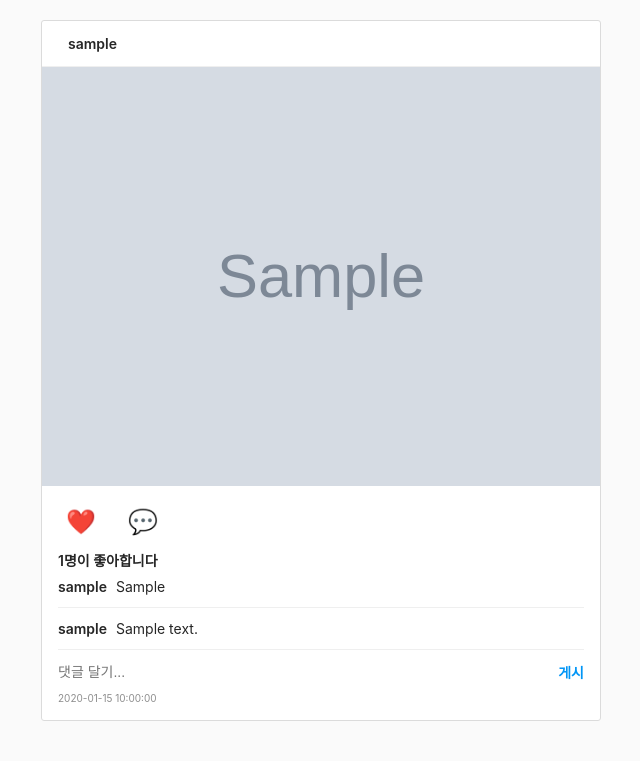
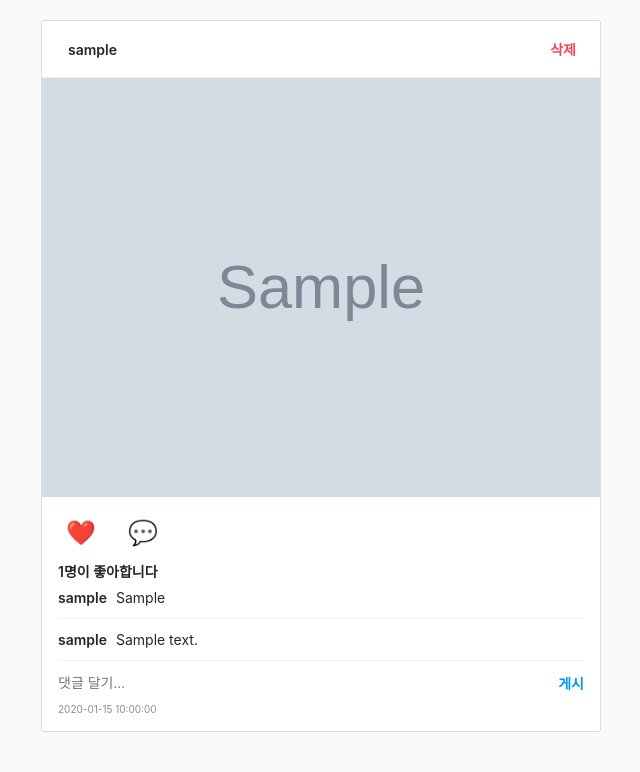
Before and after one commit to hongsi66/secure_coding_team4, a Flask app: page /feed in a window 1280 px wide. Shown: the part 50-822 px from the top of the page, without its empty margins (319-959 px from the left). Before the commit the page ends 771 px from the top, so only its background shows below. Run offline with Flask 3, Linux system fonts and the light colour scheme; a user stored in the database is signed in; tables that the repository leaves empty hold one stand-in row (values such as "Sample post"); grey boxes marked "Sample" are stand-in pictures.

Commit message:
작업 내용 임시 저장

```diff
--- a/app.py
+++ b/app.py
@@ -309,6 +309,52 @@ def add_comment(post_id):
         }
     })
 
+@app.route('/api/post/<int:post_id>', methods=['DELETE'])
+def delete_post(post_id):
+    """게시물 삭제"""
+    if 'user_id' not in session:
+        return jsonify({"success": False, "message": "로그인이 필요합니다."}), 401
+
+    user_id = session['user_id']
+    conn = get_db()
+
+    # 게시물이 존재하는지 및 현재 사용자의 게시물인지 확인
+    post = conn.execute(
+        "SELECT * FROM posts WHERE id=? AND user_id=?", (post_id, user_id)
+    ).fetchone()
+
+    if not post:
+        conn.close()
+        return jsonify({"success": False, "message": "게시물을 찾을 수 없거나 삭제 권한이 없습니다."}), 403
+
+    try:
+        # 관련 좋아요 삭제
+        conn.execute("DELETE FROM likes WHERE post_id=?", (post_id,))
+
+        # 관련 댓글 삭제
+        conn.execute("DELETE FROM comments WHERE post_id=?", (post_id,))
+
+        # 게시물 삭제
+        conn.execute("DELETE FROM posts WHERE id=?", (post_id,))
+        conn.commit()
+
+        # 업로드된 이미지 파일 삭제
+        image_path = post['image_path']
+        file_path = os.path.join(app.config['UPLOAD_FOLDER'], image_path)
+        if os.path.exists(file_path):
+            try:
+                os.remove(file_path)
+            except Exception as e:
+                print(f"파일 삭제 중 오류: {e}")
+
+        conn.close()
+        return jsonify({"success": True, "message": "게시물이 삭제되었습니다."})
+
+    except Exception as e:
+        conn.rollback()
+        conn.close()
+        return jsonify({"success": False, "message": f"게시물 삭제 중 오류가 발생했습니다: {str(e)}"}), 500
+
 if __name__ == "__main__":
     # 데이터베이스 초기화 (처음 실행 시)
     if not os.path.exists(DB):
--- a/templates/feed.html
+++ b/templates/feed.html
@@ -68,8 +68,14 @@
     .post-header {
       padding: 14px 16px;
       display: flex;
+      justify-content: space-between;
       align-items: center;
       border-bottom: 1px solid #efefef;
+    }
+
+    .post-header-left {
+      display: flex;
+      align-items: center;
     }
 
     .post-username {
@@ -77,6 +83,22 @@
       font-size: 14px;
       color: #262626;
       margin-left: 10px;
+    }
+
+    .delete-btn {
+      background: none;
+      border: none;
+      color: #ed4956;
+      font-size: 14px;
+      font-weight: 600;
+      cursor: pointer;
+      padding: 4px 8px;
+      border-radius: 4px;
+      transition: background-color 0.2s;
+    }
+
+    .delete-btn:hover {
+      background-color: #fafafa;
     }
 
     .post-image {
@@ -246,9 +268,14 @@
   <div class="container">
     {% if posts %}
       {% for post in posts %}
-      <div class="post">
+      <div class="post" id="post-{{ post.id }}">
         <div class="post-header">
-          <div class="post-username">{{ post.username }}</div>
+          <div class="post-header-left">
+            <div class="post-username">{{ post.username }}</div>
+          </div>
+          {% if post.user_id == user_id %}
+          <button class="delete-btn" onclick="deletePost({{ post.id }})">삭제</button>
+          {% endif %}
         </div>
         <img src="{{ url_for('uploaded_file', filename=post.image_path) }}" alt="Post image" class="post-image">
         <div class="post-content">
@@ -405,6 +432,53 @@
         input.focus();
       }
     }
+
+    async function deletePost(postId) {
+      if (!confirm('정말 이 게시물을 삭제하시겠습니까?')) {
+        return;
+      }
+
+      try {
+        const response = await fetch(`/api/post/${postId}`, {
+          method: 'DELETE',
+          headers: {
+            'Content-Type': 'application/json'
+          }
+        });
+
+        const data = await response.json();
+
+        if (data.success) {
+          // 게시물 요소 제거
+          const postElement = document.getElementById(`post-${postId}`);
+          if (postElement) {
+            postElement.style.transition = 'opacity 0.3s';
+            postElement.style.opacity = '0';
+            setTimeout(() => {
+              postElement.remove();
+
+              // 게시물이 없으면 빈 상태 메시지 표시
+              const container = document.querySelector('.container');
+              const posts = container.querySelectorAll('.post');
+              if (posts.length === 0) {
+                container.innerHTML = `
+                  <div class="empty-state">
+                    <h2>아직 게시물이 없습니다</h2>
+                    <p>첫 번째 게시물을 업로드해보세요!</p>
+                    <a href="/upload" class="upload-btn">게시물 업로드</a>
+                  </div>
+                `;
+              }
+            }, 300);
+          }
+        } else {
+          alert(data.message || '게시물 삭제에 실패했습니다.');
+        }
+      } catch (error) {
+        console.error('게시물 삭제 중 오류:', error);
+        alert('게시물 삭제 중 오류가 발생했습니다.');
+      }
+    }
   </script>
 </body>
 </html>
```
Also changed, not shown: instagram.db, static/uploads/20251104_130430_2025-11-03_134822.png (deleted).
